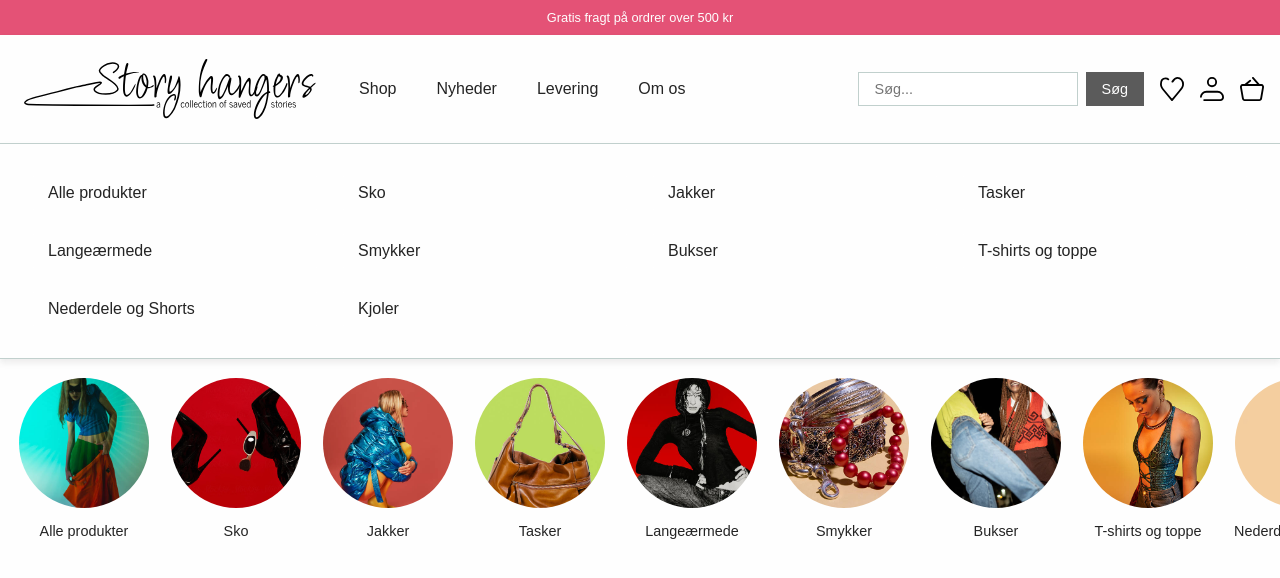
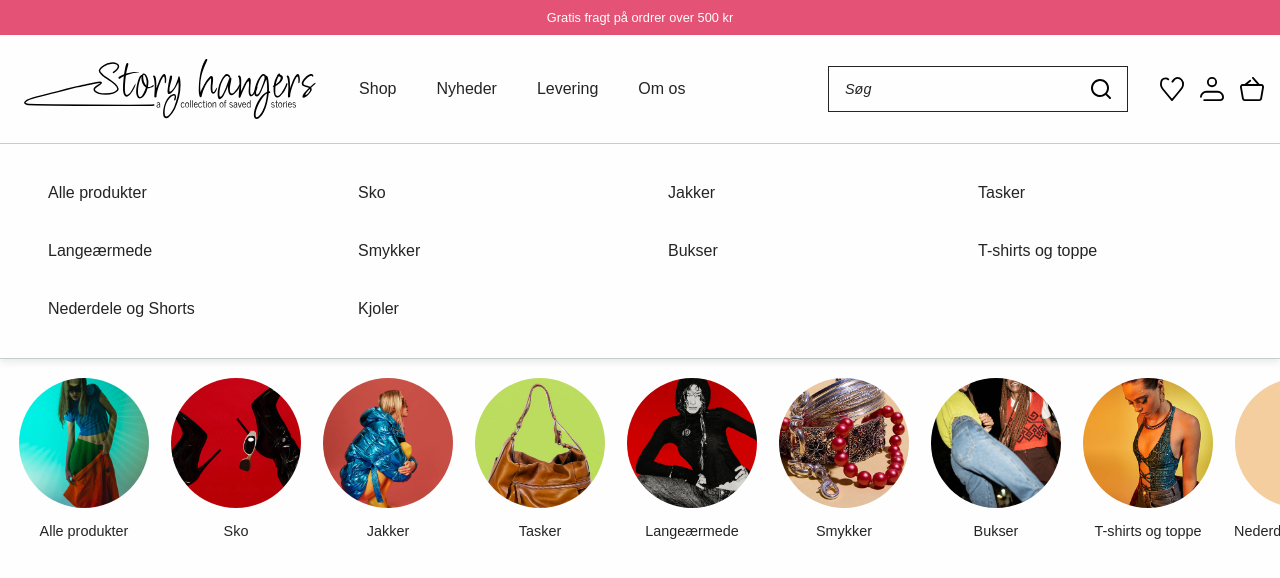
Before and after one commit to juliewboecher/customer-experience-exam, a React (Vite) app: page / in a window 1280 px wide. Shown: the top 578 px of the page. Built offline with nearby package versions, Linux system fonts and the light colour scheme; a web font is replaced by a local one.

Commit message:
update search form styles; add search icon SVG

```diff
--- a/src/components/Navbar.jsx
+++ b/src/components/Navbar.jsx
@@ -63,7 +63,6 @@ export default function Navbar() {
             <div
               className="categories-dropdown"
               onMouseEnter={() => setShowCategories(true)}
-
             >
               <NavLink to="/products">Shop</NavLink>
             </div>
@@ -75,13 +74,17 @@ export default function Navbar() {
           <form onSubmit={handleSearch} className="search-form">
             <input
               type="text"
-              placeholder="Søg..."
+              placeholder="Søg"
               value={searchQuery}
               onChange={(e) => setSearchQuery(e.target.value)}
               className="search-input"
             />
             <button type="submit" className="search-button">
-              Søg
+              <img
+                src={`${import.meta.env.BASE_URL}iconloop.svg`}
+                alt="Søg"
+                className="search-icon"
+              />
             </button>
           </form>
 
--- a/src/styles.css
+++ b/src/styles.css
@@ -128,38 +128,48 @@ nav a.active {
 }
 
 .search-form {
+  display: flex;
+  align-items: center;
+  border: 1px solid var(--black);
+  border-radius: 0;
+  padding: 0;
+  width: 300px;
+  max-width: 300px;
   margin-left: auto;
-  display: flex;
-  gap: 0.5rem;
+  margin-right: 1rem;
 }
 
 .search-input {
+  flex: 1;
+  border: none;
+  padding: 0.75rem 1rem;
   font: var(--h4);
-  padding: 0.5rem 1rem;
-  border: 1px solid var(--grey-blue);
-  border-radius: 0px;
-  font-size: 0.9rem;
+  font-style: italic;
+  background: transparent;
+}
+
+.search-input::placeholder {
+  color: var(--black);
+  font-style: italic;
 }
 
 .search-input:focus {
   outline: none;
-  border-color: var(--black);
 }
 
 .search-button {
-  font: var(--h4);
-  padding: 0.5rem 1rem;
-  background-color: var(--dark-grey);
-  color: var(--almost-white);
+  background: none;
   border: none;
-  border-radius: 0;
-  cursor: pointer;
-  transition: background-color 0.3s ease;
-}
-
-.search-button:hover {
-  background-color: var(--light-grey);
-  color: var(--black);
+  padding: 0.75rem 1rem;
+  cursor: pointer;
+  display: flex;
+  align-items: center;
+  justify-content: center;
+}
+
+.search-icon {
+  width: 20px;
+  height: 20px;
 }
 
 .user-actions {
```
Also changed, not shown: public/iconloop.svg (added). Lines whose indentation alone changed are shown as unchanged.
